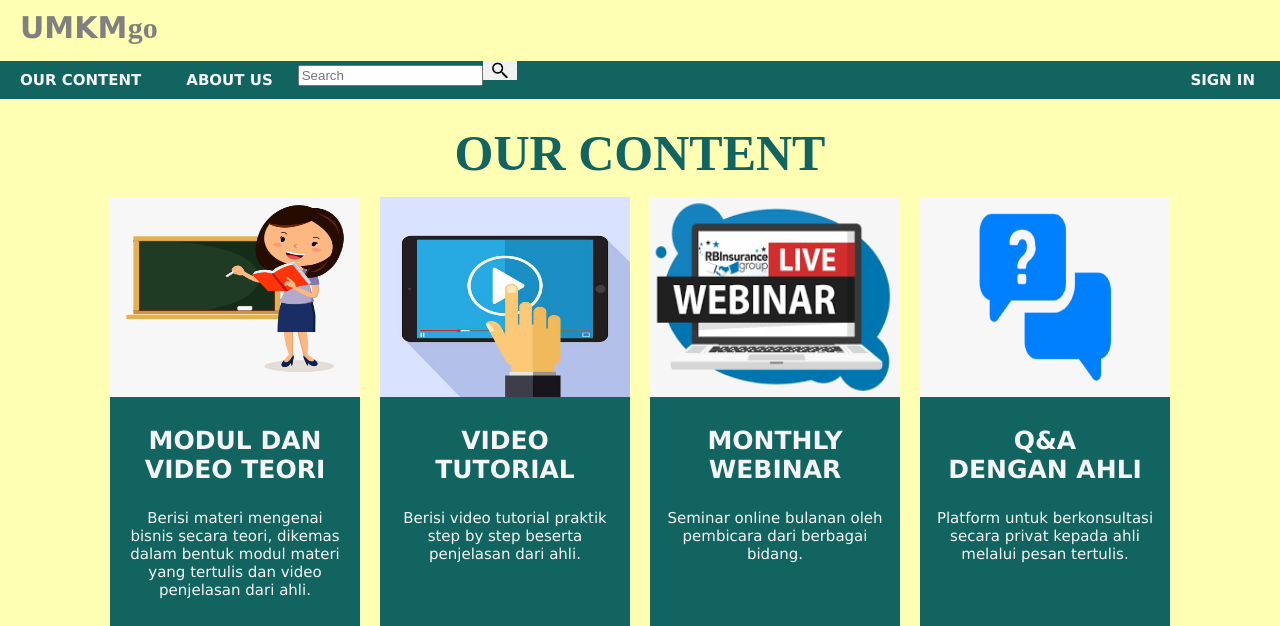
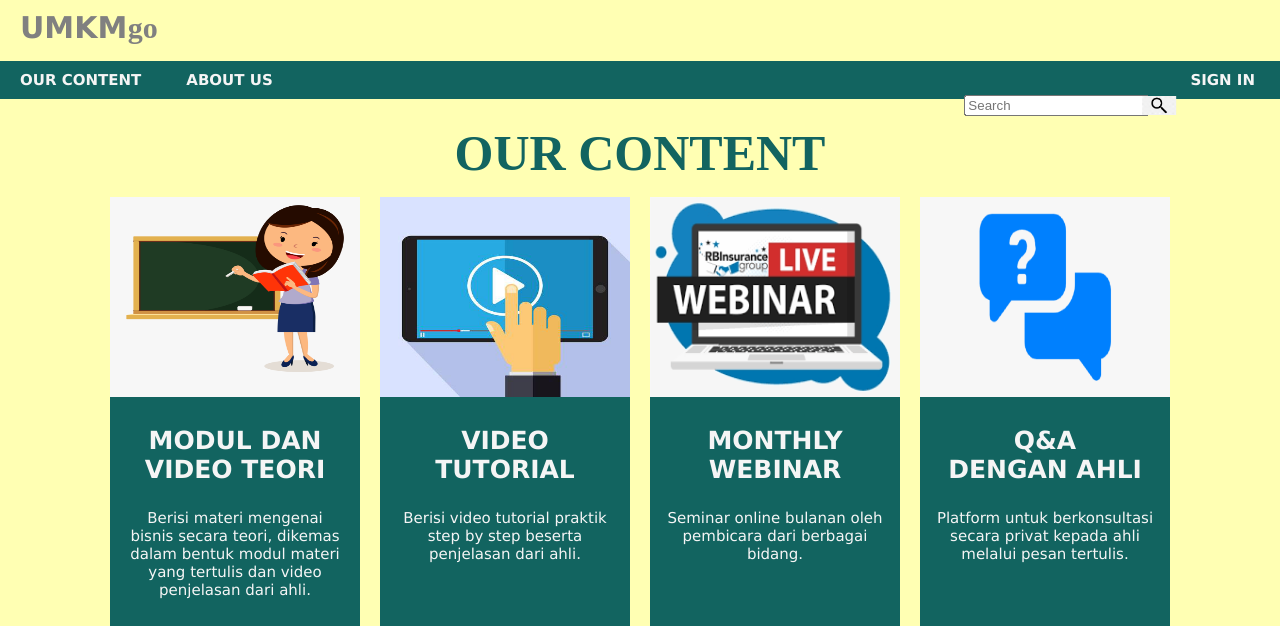
Before and after one commit to dehanalkautsar/MilestonesKelompok17, a PHP site: page /umkm_go.html in a window 1280 px wide. Shown: the top 626 px of the page. Run offline with PHP 8.4, Linux system fonts and the light colour scheme.

Commit message:
add searchbox

```diff
--- a/style.css
+++ b/style.css
@@ -36,6 +36,24 @@ h1 {
     font-family: 'Lucida Sans';
     font-weight: 700;
     color: whitesmoke;
+}
+
+.searchbar {
+    position: absolute;
+    top: 14.4%;
+    left: 84%;
+    transform: translate(-50%,-50%);
+    height: 40px;
+    border-radius: 40px;
+    padding: 10px;
+}
+
+.searchbar img {
+    display: inline-block;
+    margin-top: -40px;
+    margin-bottom: 15.5px;
+    margin-left: 177.5px;
+    margin-right: 10px;
 }
 
 h2 {
```
